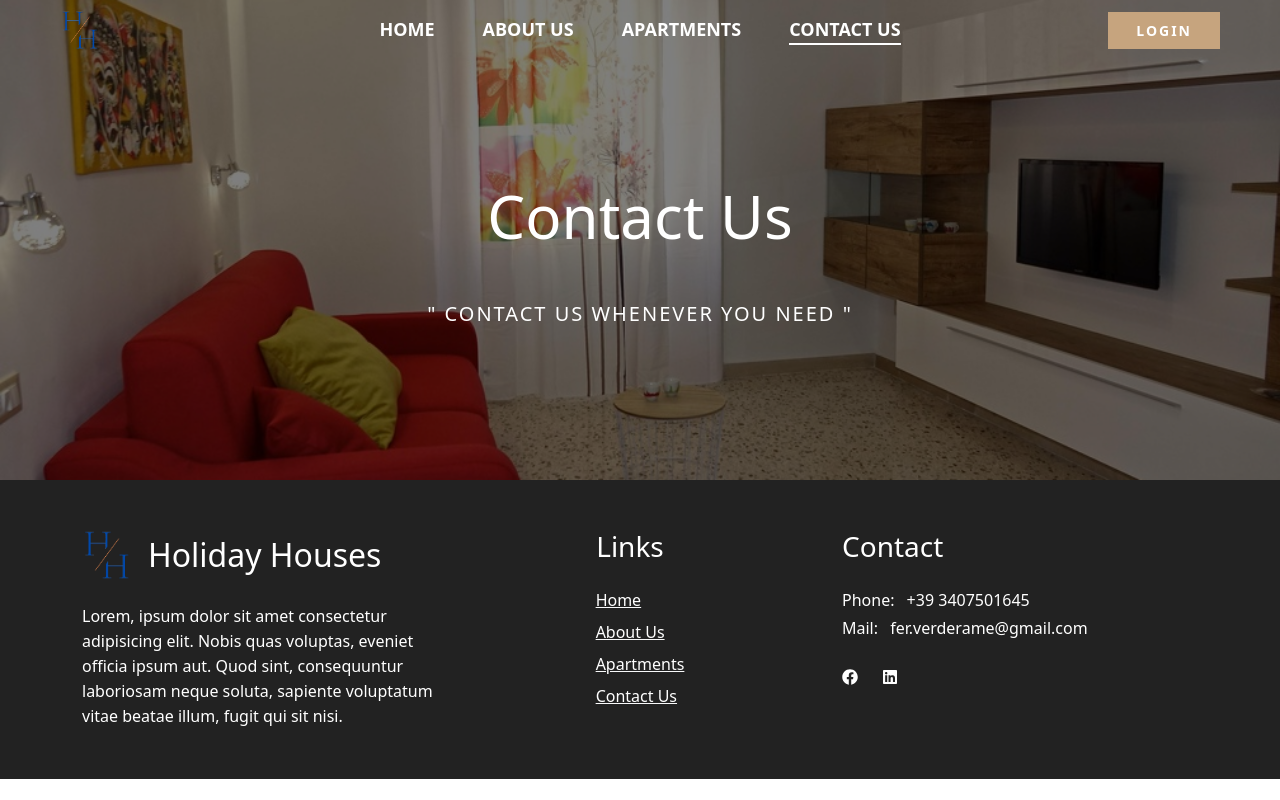
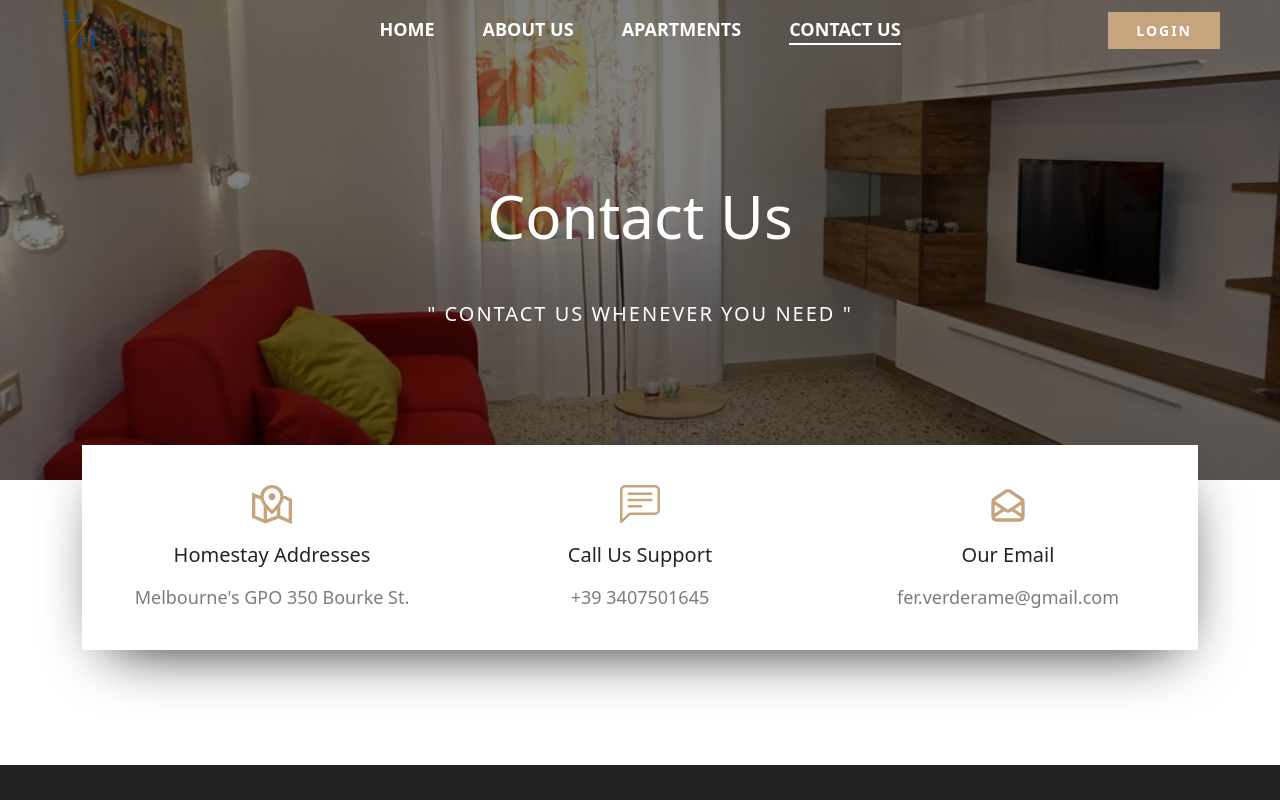
Before and after one commit to FernandoVerderame/holiday-houses-app, a React (Vite) app in the folder frontend/: page /contact-us in a window 1280 px wide. Shown: the top 800 px of the page. Built offline with nearby package versions, Linux system fonts and the light colour scheme; no server answers.

Commit message:
added banner info contact us

```diff
--- /dev/null
+++ b/frontend/src/components/ContactUs/ContactUsInfo.jsx
@@ -0,0 +1,43 @@
+import { GrMapLocation as Address } from "react-icons/gr";
+import { BsChatLeftText as Chat } from "react-icons/bs";
+import { HiOutlineMailOpen as Mail } from "react-icons/hi";
+
+const ContactUsInfo = () => {
+    return (
+        <>
+            <div className="card-info">
+                <div className="row g-5">
+                    <div className="col-4">
+                        <div className="card">
+                            <div className="icon">
+                                <Address className="fs-1" />
+                            </div>
+                            <h5>Homestay Addresses</h5>
+                            <p>Melbourne's GPO 350 Bourke St.</p>
+                        </div>
+                    </div>
+                    <div className="col-4">
+                        <div className="card">
+                            <div className="icon">
+                                <Chat className="fs-1" />
+                            </div>
+                            <h5>Call Us Support</h5>
+                            <p>+39 3407501645</p>
+                        </div>
+                    </div>
+                    <div className="col-4">
+                        <div className="card">
+                            <div className="icon">
+                                <Mail className="fs-1" />
+                            </div>
+                            <h5>Our Email</h5>
+                            <p>fer.verderame@gmail.com</p>
+                        </div>
+                    </div>
+                </div>
+            </div>
+        </>
+    );
+};
+
+export default ContactUsInfo;
--- a/frontend/src/index.scss
+++ b/frontend/src/index.scss
@@ -188,3 +188,45 @@ ul {
     height: 100%;
     background-color: rgba(0, 0, 0, 0.5);
 }
+
+#contact-us-info {
+    padding-bottom: 80px;
+    text-align: center;
+
+    .card-info {
+        background-color: white;
+        padding: 40px 30px;
+        box-shadow: 3px 20px 62px -25px #000;
+        position: relative;
+        bottom: 35px;
+    }
+
+    h4 {
+        text-transform: uppercase;
+        font-size: 16px;
+        margin-bottom: 45px;
+    }
+
+    .card {
+        border: none;
+        background: none;
+
+        .icon {
+            color: #c6a47e;
+            display: flex;
+            justify-content: center;
+        }
+
+        h5 {
+            font-size: 20px;
+            margin: 18px 0;
+        }
+
+        p {
+            color: rgb(124, 124, 124);
+            line-height: 25px;
+            font-size: 18px;
+            margin-bottom: 0;
+        }
+    }
+}
--- a/frontend/src/pages/ContactUs.jsx
+++ b/frontend/src/pages/ContactUs.jsx
@@ -1,3 +1,4 @@
+import ContactUsInfo from "../components/ContactUs/ContactUsInfo";
 import Navbar from "../components/Navbar/Navbar";
 
 const ContactUs = () => {
@@ -10,7 +11,13 @@ const ContactUs = () => {
                     <h1>Contact Us</h1>
                     <p>" Contact us whenever you need "</p>
                 </div>
-            </section >
+            </section>
+
+            <section id="contact-us-info">
+                <div className="container">
+                    <ContactUsInfo />
+                </div>
+            </section>
         </>
     );
 };
```
